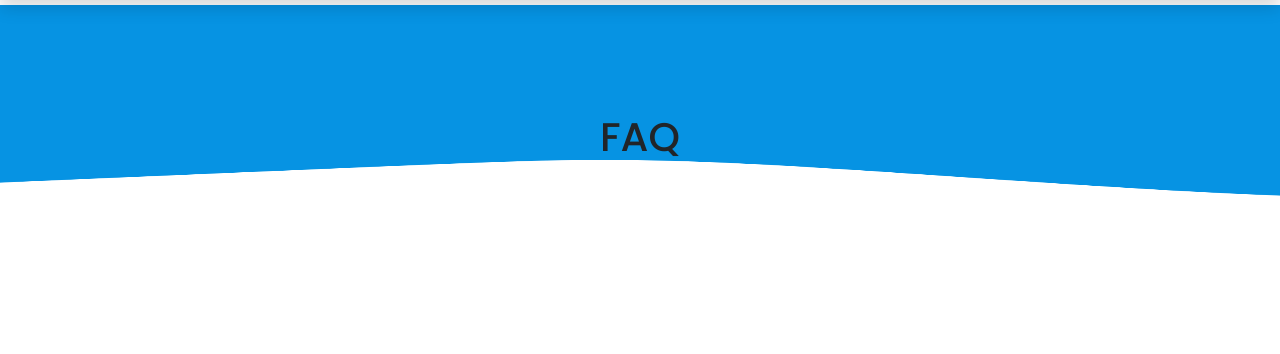
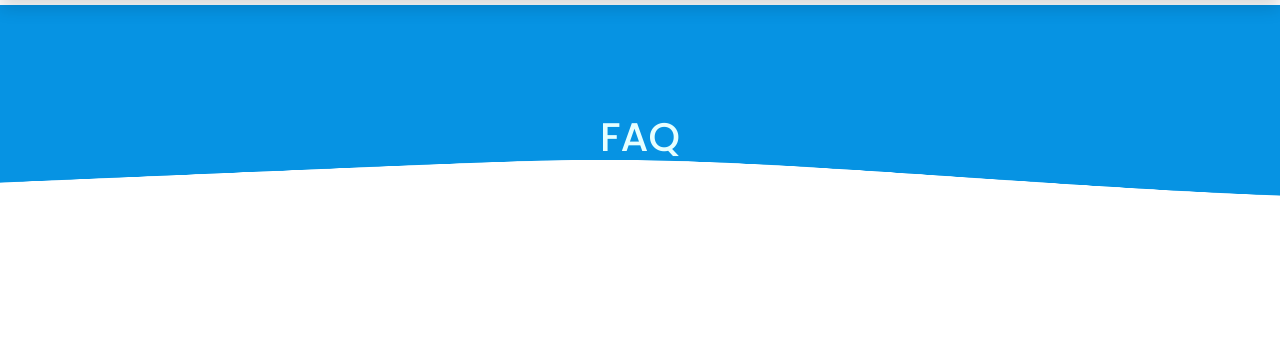
Before and after one commit to LakshanRukantha/CeylonJobSeeker, a PHP site: page /faq.html in a window 1280 px wide. Shown: the part 59-413 px from the top of the page. Run offline with PHP 8.4, Linux system fonts and the light colour scheme; some libraries are stand-ins or nearby versions.

Commit message:
modified faq.html

```diff
--- a/style.css
+++ b/style.css
@@ -36,6 +36,7 @@ body{
   top: 25%;
   left: 50%;
   transform: translate(-50%, -50%);
+  color: #e6ffff;
 }
 .accordion{
   display: flex;
```
